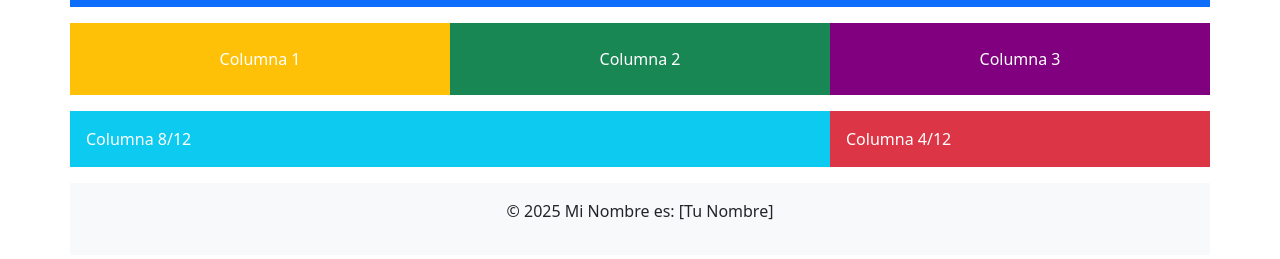
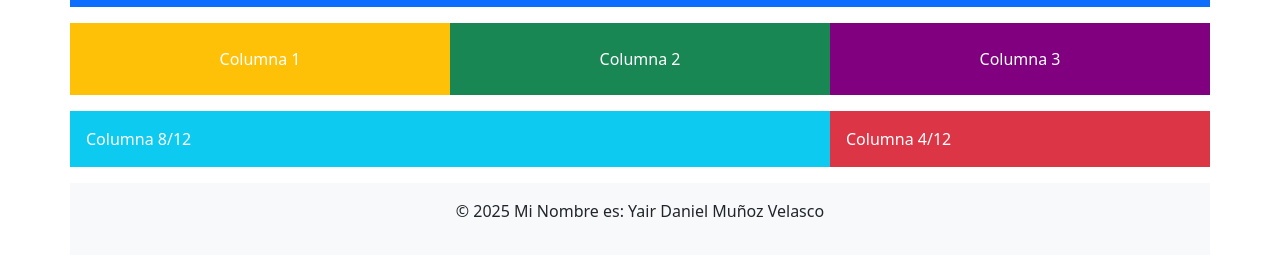
Before and after one commit to YDanB-312/Actividad-2-Bootrstrap, a plain HTML site: page index.html in a window 1280 px wide. Shown: the part 97-356 px from the top of the page. Drawn offline with nearby package versions, Linux system fonts and the light colour scheme.

Commit message:
Correccion

```diff
--- a/index.html
+++ b/index.html
@@ -3,7 +3,6 @@
 <head>
   <meta charset="UTF-8">
   <title>Destinos de Viajes</title>
-  <!-- CDN de Bootstrap -->
   <link href="https://cdn.jsdelivr.net/npm/bootstrap@5.3.3/dist/css/bootstrap.min.css" rel="stylesheet">
 </head>
 <body>
@@ -33,13 +32,10 @@
     <!-- Sección 4: Pie de página -->
     <div class="row mt-3">
       <div class="col-12 bg-light text-center p-3">
-        <p>© 2025 Mi Nombre es: [Tu Nombre]</p>
+        <p>© 2025 Mi Nombre es: Yair Daniel Muñoz Velasco</p>
       </div>
     </div>
-
   </div>
-
-  <!-- JS de Bootstrap -->
   <script src="https://cdn.jsdelivr.net/npm/bootstrap@5.3.3/dist/js/bootstrap.bundle.min.js"></script>
 </body>
 </html>
```
